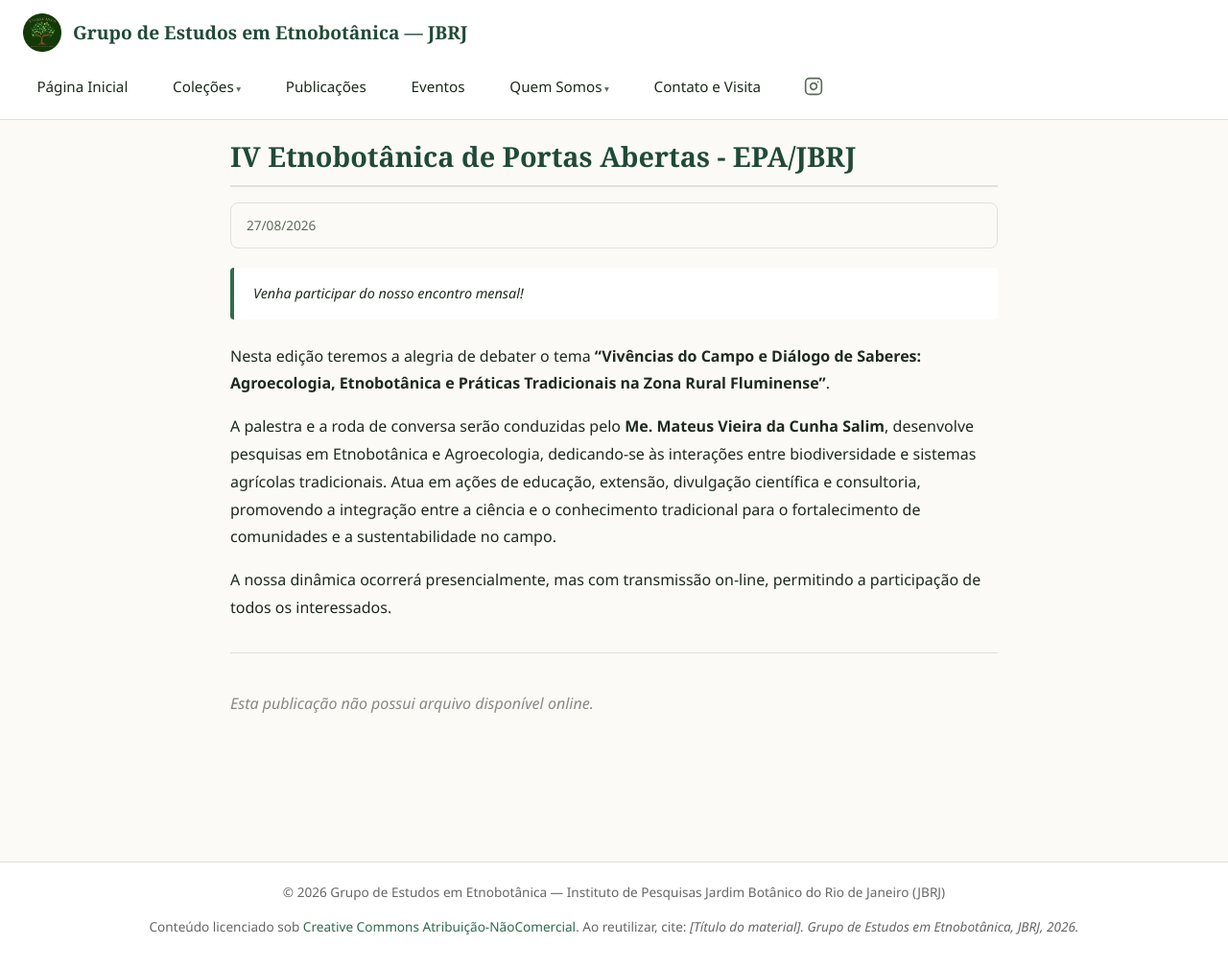
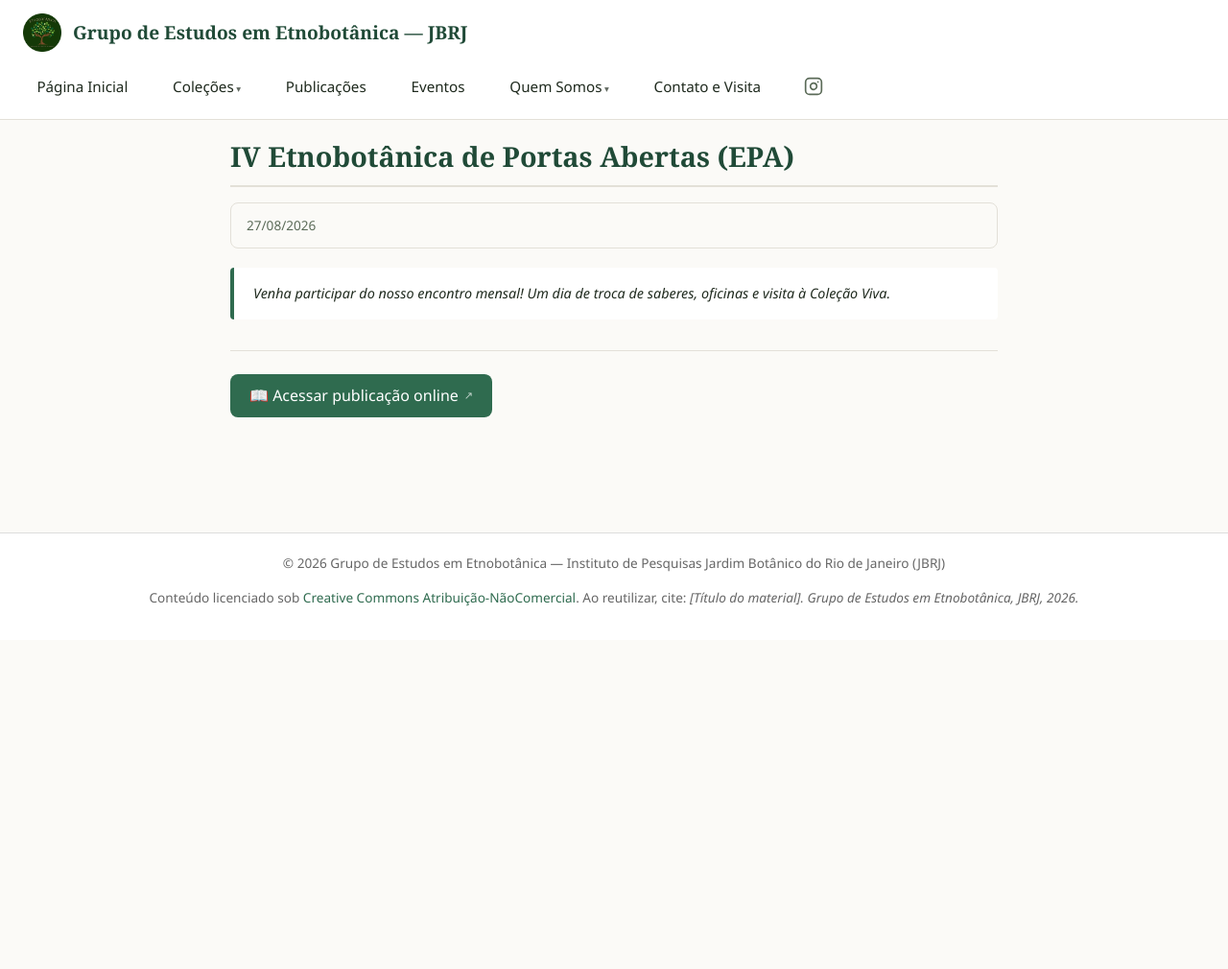
Before and after one commit to etnobotanicajbrj/site-principal, a Jekyll site: the page built from _eventos/IVepa.md, in a window 1280 px wide. Shown: the whole page at 96% size. Built offline with Jekyll 4.4.1, drawn with Linux system fonts in a browser that asks for light colours; after the commit the page ends 900 px from its top, so only the background shows below that.

Commit message:
Revise IV Etnobotânica event information
Updated event details for IV Etnobotânica de Portas Abertas.

```diff
--- a/_eventos/IVepa.md
+++ b/_eventos/IVepa.md
@@ -1,15 +1,13 @@
 ---
-titulo: "IV Etnobotânica de Portas Abertas - EPA/JBRJ"
+titulo: "IV Etnobotânica de Portas Abertas (EPA)"
 data: 2026-08-27
-horario: 14:30
-local: "CTPM, Online"
-descricao: "Venha participar do nosso encontro mensal!"
-palestrantes: Mateus Salim
+local: "Jardim Botânico do Rio de Janeiro"
+descricao: "Venha participar do nosso encontro mensal! Um dia de troca de saberes, oficinas e visita à Coleção Viva."
+palestrantes: "Me. Mateus Salim"
 inscricao: "https://docs.google.com/forms/d/e/1FAIpQLSdEAd1eOSZjt74DRC3vqyRfDMqYz9spIhONKEk1jiMtsxEH6Q/viewform"
+link: "/eventos/IVepa/"
+fotos:
+  - "/assets/images/eventos/iv-epa-1.jpg"
+  - "/assets/images/eventos/iv-epa-2.jpg"
+  - "/assets/images/eventos/iv-epa-3.jpg"
 ---
-
-Nesta edição teremos a alegria de debater o tema **"Vivências do Campo e Diálogo de Saberes: Agroecologia, Etnobotânica e Práticas Tradicionais na Zona Rural Fluminense"**.
-
-A palestra e a roda de conversa serão conduzidas pelo **Me. Mateus Vieira da Cunha Salim**, desenvolve pesquisas em Etnobotânica e Agroecologia, dedicando-se às interações entre biodiversidade e sistemas agrícolas tradicionais. Atua em ações de educação, extensão, divulgação científica e consultoria, promovendo a integração entre a ciência e o conhecimento tradicional para o fortalecimento de comunidades e a sustentabilidade no campo.
-
-A nossa dinâmica ocorrerá presencialmente, mas com transmissão on-line, permitindo a participação de todos os interessados.
```
